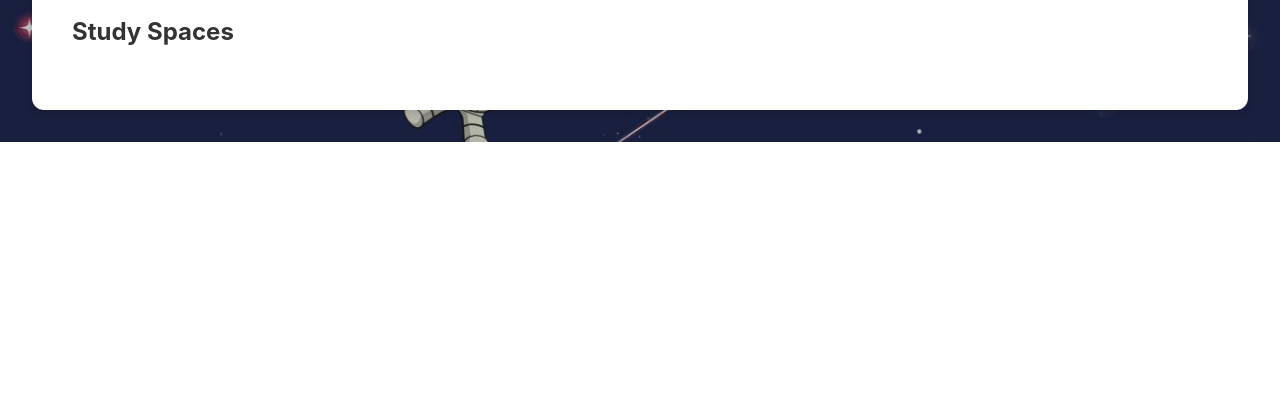
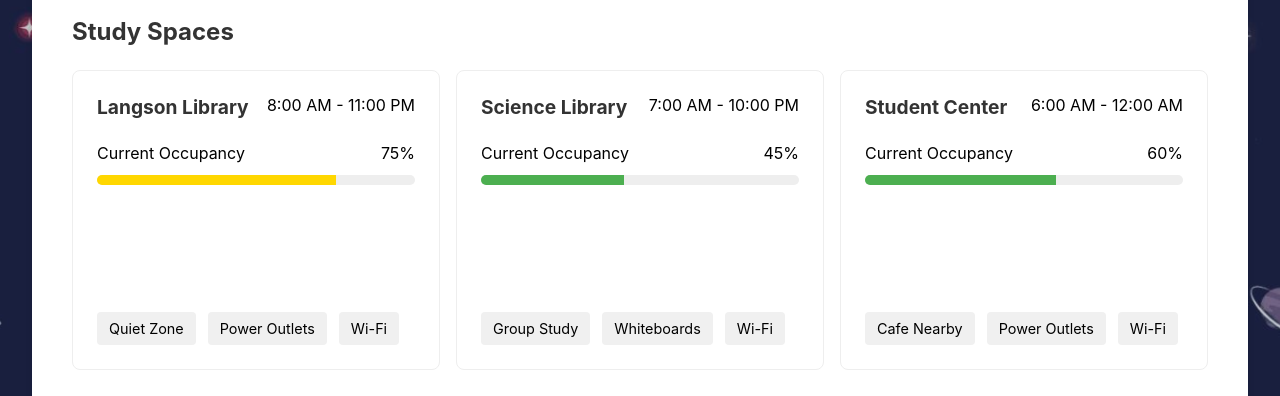
Before and after one commit to tiimbiim/ZotSpace, a React (Create React App) app in the folder zotspace_frontend/: page / in a window 1280 px wide. Shown: the part 1670-2066 px from the top of the page. Before the commit the page ends 1812 px from the top, so only its background shows below. Built offline with nearby package versions, Linux system fonts and the light colour scheme; no server answers; sample sign-in values are in the browser's storage; the HTML template or start-up script is replaced by a standard one.

Commit message:
fixed course difficulty widget

```diff
--- a/zotspace_frontend/src/components/widgets/DifficultyMeter.js
+++ b/zotspace_frontend/src/components/widgets/DifficultyMeter.js
@@ -7,7 +7,7 @@ const DifficultyMeter = () => {
     { name: 'CS 161', difficulty: 85 },
     { name: 'ICS 139W', difficulty: 45 },
     { name: 'CS 122A', difficulty: 70 },
-    { name: 'CS 132', difficulty: 75 }
+    { name: 'CS 132', difficulty: 75 },
   ];
 
   return (
--- a/zotspace_frontend/src/components/widgets/StudyRooms.js
+++ b/zotspace_frontend/src/components/widgets/StudyRooms.js
@@ -1,12 +1,78 @@
-// import React, { useState } from 'react';
+import React from 'react';
 import './Widgets.css';
 
 const StudyRooms = () => {
-  // Replace with study room data
+  // Sample study room data
+  const studyRooms = [
+    {
+      id: 1,
+      name: 'Langson Library',
+      occupancy: 75,
+      features: ['Quiet Zone', 'Power Outlets', 'Wi-Fi'],
+      availableHours: '8:00 AM - 11:00 PM'
+    },
+    {
+      id: 2,
+      name: 'Science Library',
+      occupancy: 45,
+      features: ['Group Study', 'Whiteboards', 'Wi-Fi'],
+      availableHours: '7:00 AM - 10:00 PM'
+    },
+    {
+      id: 3,
+      name: 'Student Center',
+      occupancy: 60,
+      features: ['Cafe Nearby', 'Power Outlets', 'Wi-Fi'],
+      availableHours: '6:00 AM - 12:00 AM'
+    },
+    {
+      id: 4,
+      name: 'Engineering Hall',
+      occupancy: 85,
+      features: ['Computer Lab', 'Power Outlets', 'Wi-Fi'],
+      availableHours: '7:00 AM - 9:00 PM'
+    }
+  ];
+
+  // Get 3 study rooms based on availability
+  const getThreeRooms = () => {
+    return [...studyRooms]
+      .slice(0, 3);
+  };
+
   return (
     <div className="study-rooms-widget">
       <h2>Study Spaces</h2>
       <div className="study-rooms-grid">
+        {getThreeRooms().map(room => (
+          <div key={room.id} className="study-room-card">
+            <div className="room-header">
+              <h3>{room.name}</h3>
+              <span className="available-hours">{room.availableHours}</span>
+            </div>
+            <div className="occupancy-info">
+              <div className="occupancy-text">
+                <span>Current Occupancy</span>
+                <span>{room.occupancy}%</span>
+              </div>
+              <div className="occupancy-bar">
+                <div
+                  className="occupancy-fill"
+                  style={{
+                    width: `${room.occupancy}%`,
+                    backgroundColor: room.occupancy > 80 ? '#ff4444' :
+                                   room.occupancy > 60 ? '#ffd700' : '#4CAF50'
+                  }}
+                />
+              </div>
+            </div>
+            <div className="room-features">
+              {room.features.map((feature, index) => (
+                <span key={index} className="feature-tag">{feature}</span>
+              ))}
+            </div>
+          </div>
+        ))}
       </div>
     </div>
   );
--- a/zotspace_frontend/src/components/widgets/Widgets.css
+++ b/zotspace_frontend/src/components/widgets/Widgets.css
@@ -3,14 +3,6 @@
   margin: 0 0 1.5rem;
   color: #333;
   font-size: 1.5rem;
-}
-
-.widget-title {
-  transition: color 0.2s ease;
-}
-
-.widget-title:hover {
-  color: #1976d2;
 }
 
 /* Course Schedule Styles */
@@ -94,11 +86,10 @@
 
 .difficulty-meter-widget {
   padding: 1rem;
+  height: 165px;
 }
 
-.difficulty-item {
-  margin-bottom: 1rem;
-}
+
 
 .difficulty-header {
   display: flex;
@@ -310,22 +301,27 @@
 }
 
 .study-room-card {
-  padding: 1rem;
+  padding: 1.5rem;
   border: 1px solid #eee;
   border-radius: 8px;
   background: white;
+  min-height: 250px;
+  display: flex;
+  flex-direction: column;
+  justify-content: space-between;
 }
 
 .room-header {
   display: flex;
   justify-content: space-between;
-  align-items: center;
-  margin-bottom: 1rem;
+  align-items: flex-start;
+  margin-bottom: 1.5rem;
 }
 
 .room-header h3 {
   margin: 0;
-  font-size: 1.1rem;
+  font-size: 1.2rem;
+  color: #333;
 }
 
 .opening-hours {
@@ -334,19 +330,20 @@
 }
 
 .occupancy-info {
-  margin-bottom: 1rem;
+  margin-bottom: 1.5rem;
 }
 
 .occupancy-text {
   display: flex;
   justify-content: space-between;
-  margin-bottom: 0.5rem;
+  margin-bottom: 0.75rem;
+  font-size: 1rem;
 }
 
 .occupancy-bar {
-  height: 8px;
+  height: 10px;
   background: #eee;
-  border-radius: 4px;
+  border-radius: 6px;
   overflow: hidden;
 }
 
@@ -358,11 +355,12 @@
 .room-features {
   display: flex;
   flex-wrap: wrap;
-  gap: 0.5rem;
+  gap: 0.75rem;
+  margin-top: auto;
 }
 
 .feature-tag {
-  padding: 0.25rem 0.5rem;
+  padding: 0.5rem 0.75rem;
   background: #f0f0f0;
   border-radius: 4px;
   font-size: 0.9rem;
```
